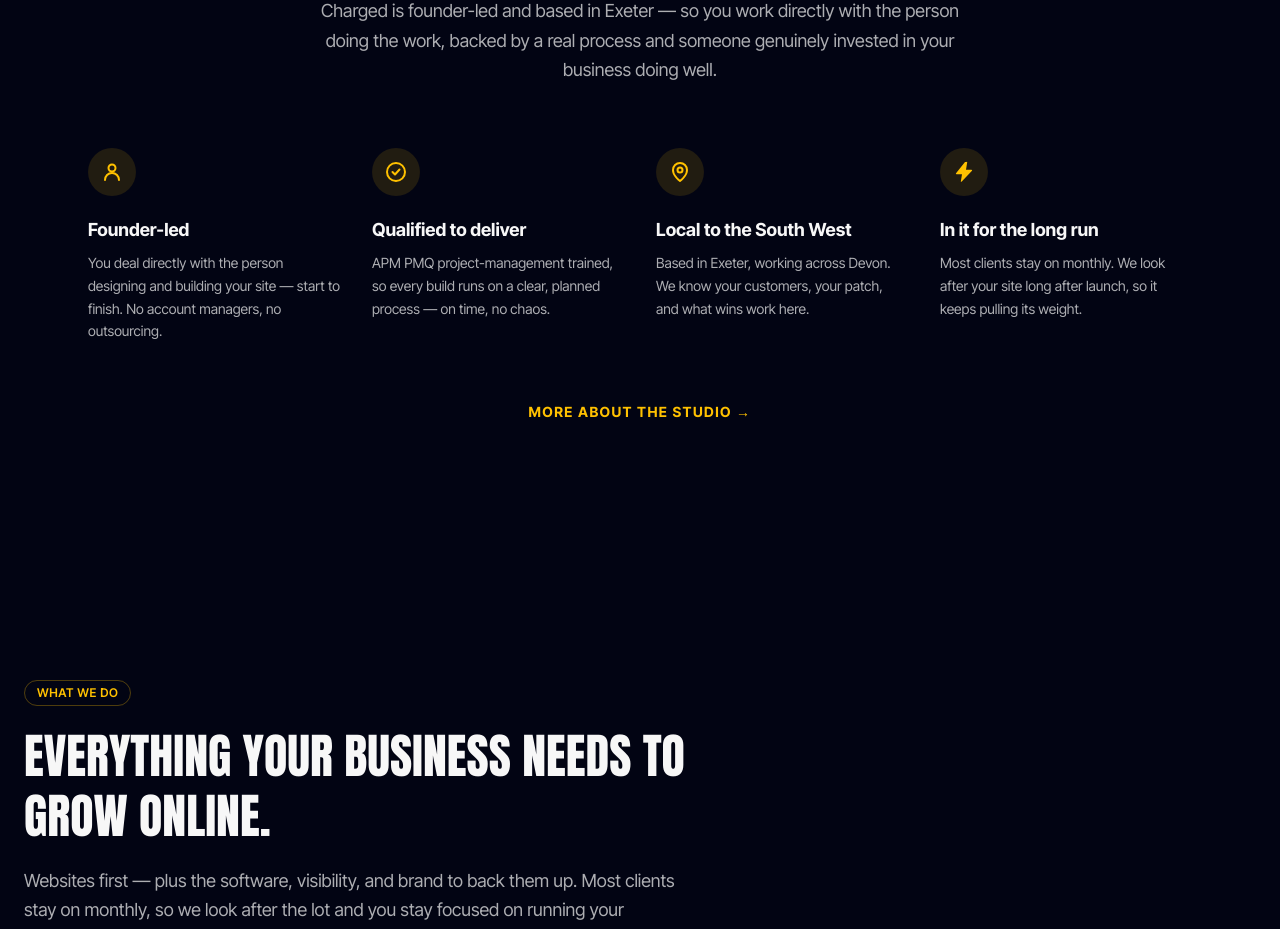
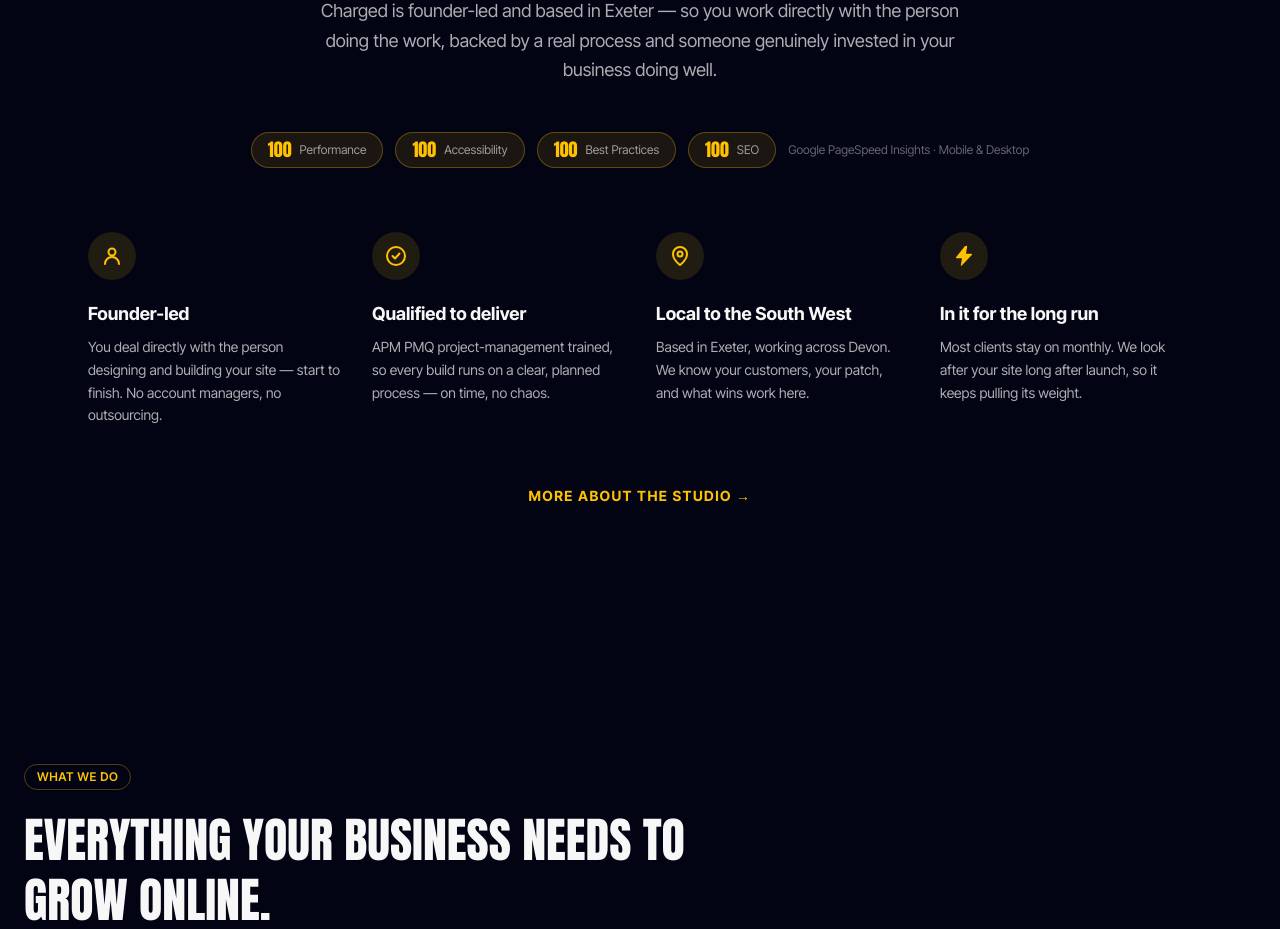
Before and after one commit to chazzmn/Charged-Studio, a Next.js app: page / in a window 1280 px wide. Shown: the part 1420-2349 px from the top of the page. Built offline with nearby package versions, Linux system fonts and the light colour scheme; no server answers.

Commit message:
add vercel analytics, speed insights, pagespeed score

```diff
--- a/app/layout.tsx
+++ b/app/layout.tsx
@@ -1,5 +1,7 @@
 import type { Metadata } from "next";
 import { Anton, Inter_Tight } from "next/font/google";
+import { SpeedInsights } from "@vercel/speed-insights/next";
+import { Analytics } from "@vercel/analytics/next";
 import Nav from "@/components/Nav";
 import Footer from "@/components/Footer";
 import ChatbotLoader from "@/components/ChatbotLoader";
@@ -58,6 +60,8 @@ export default function RootLayout({
         <Footer />
         <ChatbotLoader />
         <CookieConsent />
+        <SpeedInsights />
+        <Analytics />
       </body>
     </html>
   );
--- a/components/WhyCharged.tsx
+++ b/components/WhyCharged.tsx
@@ -54,6 +54,22 @@ export default function WhyCharged() {
         </p>
       </div>
 
+      {/* PageSpeed proof bar */}
+      <div className="mt-12 flex flex-wrap items-center justify-center gap-3">
+        {["Performance", "Accessibility", "Best Practices", "SEO"].map((label) => (
+          <div
+            key={label}
+            className="flex items-center gap-2 rounded-full border border-accent/30 bg-accent/10 px-4 py-2"
+          >
+            <span className="font-anton text-lg leading-none text-accent">100</span>
+            <span className="font-inter text-xs text-text/60">{label}</span>
+          </div>
+        ))}
+        <span className="font-inter text-xs text-text/40">
+          Google PageSpeed Insights · Mobile &amp; Desktop
+        </span>
+      </div>
+
       <div className="mt-16 grid grid-cols-1 gap-x-8 gap-y-12 sm:grid-cols-2 lg:grid-cols-4">
         {PILLARS.map(({ Icon, title, body }) => (
           <div key={title} className="text-center sm:text-left">
--- a/package.json
+++ b/package.json
@@ -9,6 +9,8 @@
     "lint": "eslint"
   },
   "dependencies": {
+    "@vercel/analytics": "^2.0.1",
+    "@vercel/speed-insights": "^2.0.0",
     "next": "16.2.9",
     "next-sitemap": "^4.2.3",
     "react": "19.2.4",
```
Also changed, not shown: 1 other file (tests, documents, lock files or other folders).
